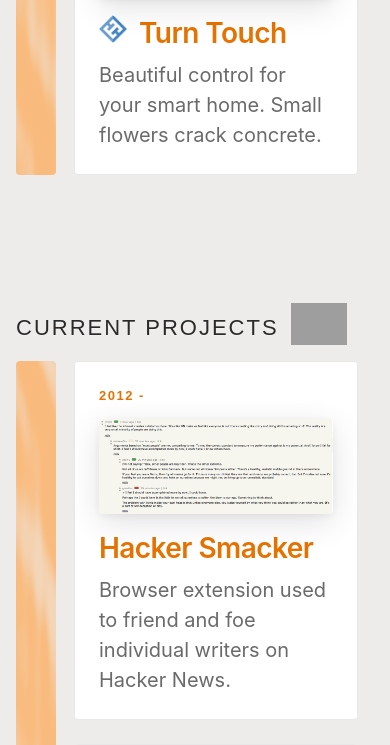
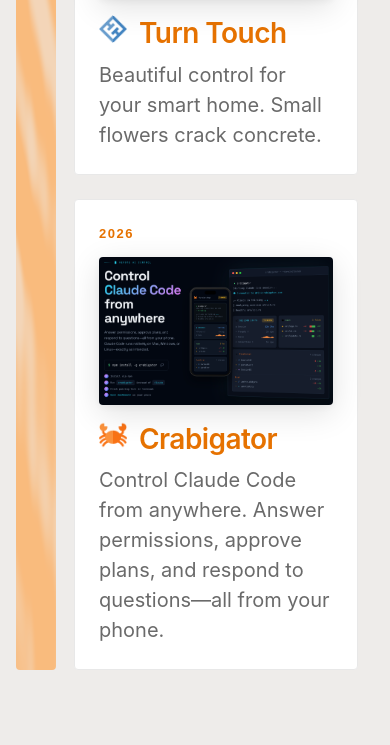
Before and after one commit to samuelclay/samuelclay, a Django app: template templates/index.html in a window 390 px wide. Shown: the part 1817-2562 px from the top of the page. Run offline with Django 3.2, Linux system fonts and the light colour scheme; the template is opened without the code that fills it, so the values that code supplies are empty; some libraries are stand-ins or nearby versions; some web fonts are replaced; grey boxes are pictures that could not be loaded.

Commit message:
Add Crabigator to portfolio and code sections
Crabigator is a Rust-based TUI wrapper for Claude Code with real-time
mobile streaming and cloud dashboard access.

Co-Authored-By: Claude Opus 4.5 <noreply@anthropic.com>

```diff
--- a/templates/index.html
+++ b/templates/index.html
@@ -63,6 +63,16 @@
                 <strong><a href="http://www.turntouch.com"><img src="/static/images/favicon_turntouch.png"
                             class="favicon">Turn Touch</a></strong>
                 <div class="desc">Beautiful control for your smart home. Small flowers crack concrete.</div>
+            </li>
+            <li>
+                <div class="dated-image">
+                    <small>2026</small>
+                    <a href="https://drinkcrabigator.com"><img src="/static/images/screenshot_crabigator.png"
+                            class="screenshot"></a>
+                </div>
+                <strong><a href="https://drinkcrabigator.com"><img src="/static/images/favicon_crabigator.png"
+                            class="favicon">Crabigator</a></strong>
+                <div class="desc">Control Claude Code from anywhere. Answer permissions, approve plans, and respond to questions—all from your phone.</div>
             </li>
         </ul>
     </div>
@@ -339,6 +349,12 @@
                             GitHub</span></a></strong>
                 <small>2009 - {{ year }}</small>
                 <div class="desc">The Django/Python code that powers the intelligent visual feed reader.</div>
+            </li>
+            <li>
+                <strong><a href="https://github.com/samuelclay/crabigator">Crabigator <span class="github">on
+                            GitHub</span></a></strong>
+                <small>2026</small>
+                <div class="desc">A Rust-based TUI wrapper for Claude Code with real-time mobile streaming and cloud dashboard.</div>
             </li>
             <li>
                 <strong><a href="https://github.com/sindarin-inc/kindle-automator">Kindle Automator <span class="github">on
```
Also changed, not shown: media/images/favicon_crabigator.png (added), media/images/screenshot_crabigator.png (added).
